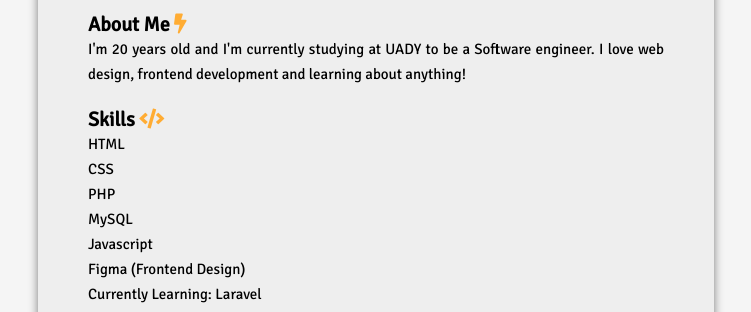
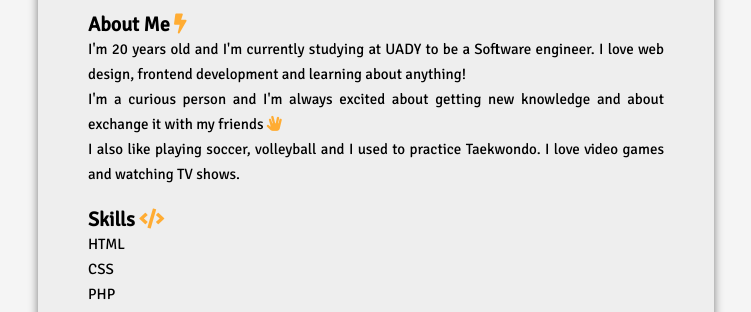
Before and after one commit to GreenNugget/naomi-intro-git, a plain HTML site: page index.html in a window 1280 px wide. Shown: the part 447-759 px from the top of the page, without its empty margins (264-1015 px from the left). Drawn offline with Linux system fonts and the light colour scheme.

Commit message:
Ready the description and Info

```diff
--- a/index.html
+++ b/index.html
@@ -18,7 +18,10 @@
                 <h1 class="ME">Hey there! I'm Naomi</h1>
                 <div class="block">
                     <h4 class="subtitle">About Me <i class="fas fa-bolt"></i></h4>
-                    <p class="text">I'm 20 years old and I'm currently studying at UADY to be a Software engineer. I love web design, frontend development and learning about anything!</p>
+                    <p class="text">I'm 20 years old and I'm currently studying at UADY to be a Software engineer. I love web design, frontend development and learning about anything! <br>
+                    I'm a curious person and I'm always excited about getting new knowledge and about exchange it with my friends <i class="fas fa-hand-spock"></i> <br>
+                    I also like playing soccer, volleyball and I used to practice Taekwondo. I love video games and watching TV shows.
+                    </p>
                 </div>
                 <div class="block">
                     <h4 class="subtitle">Skills <i class="fas fa-code"></i></h4>
```
